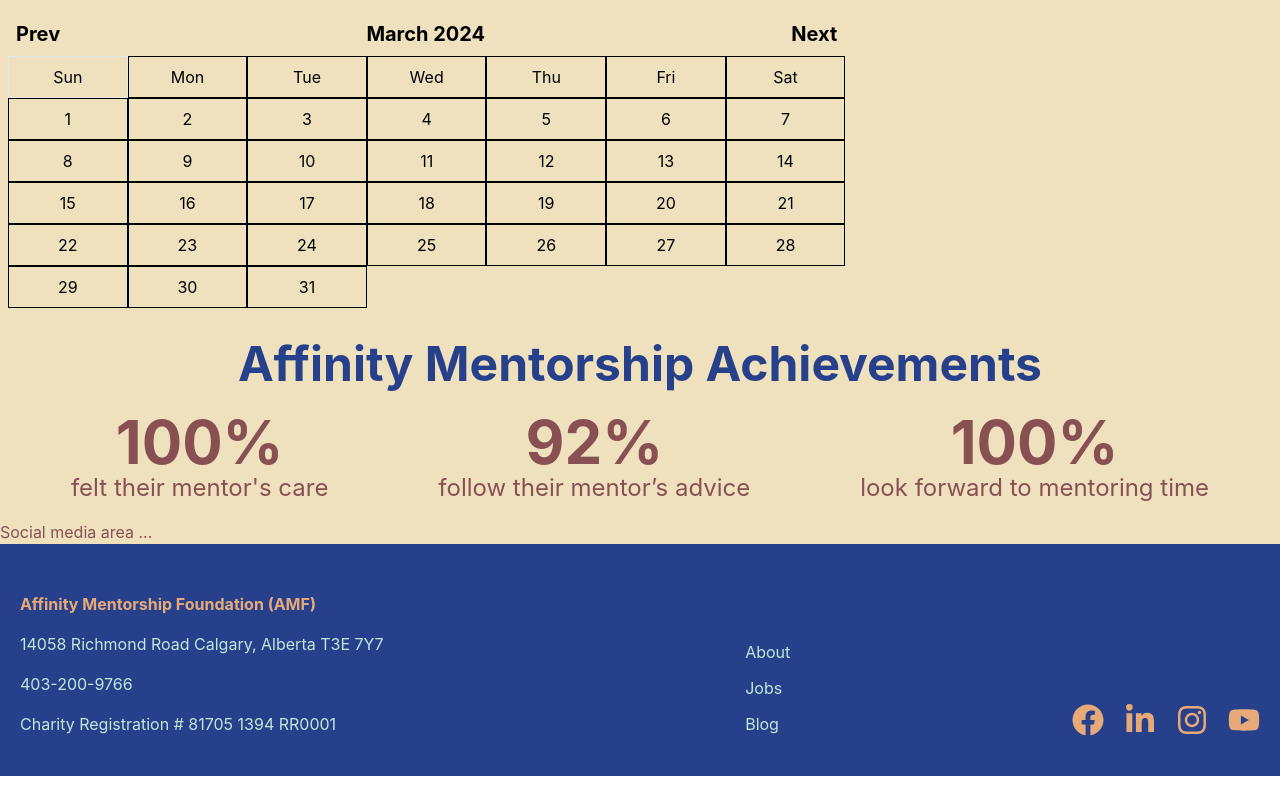
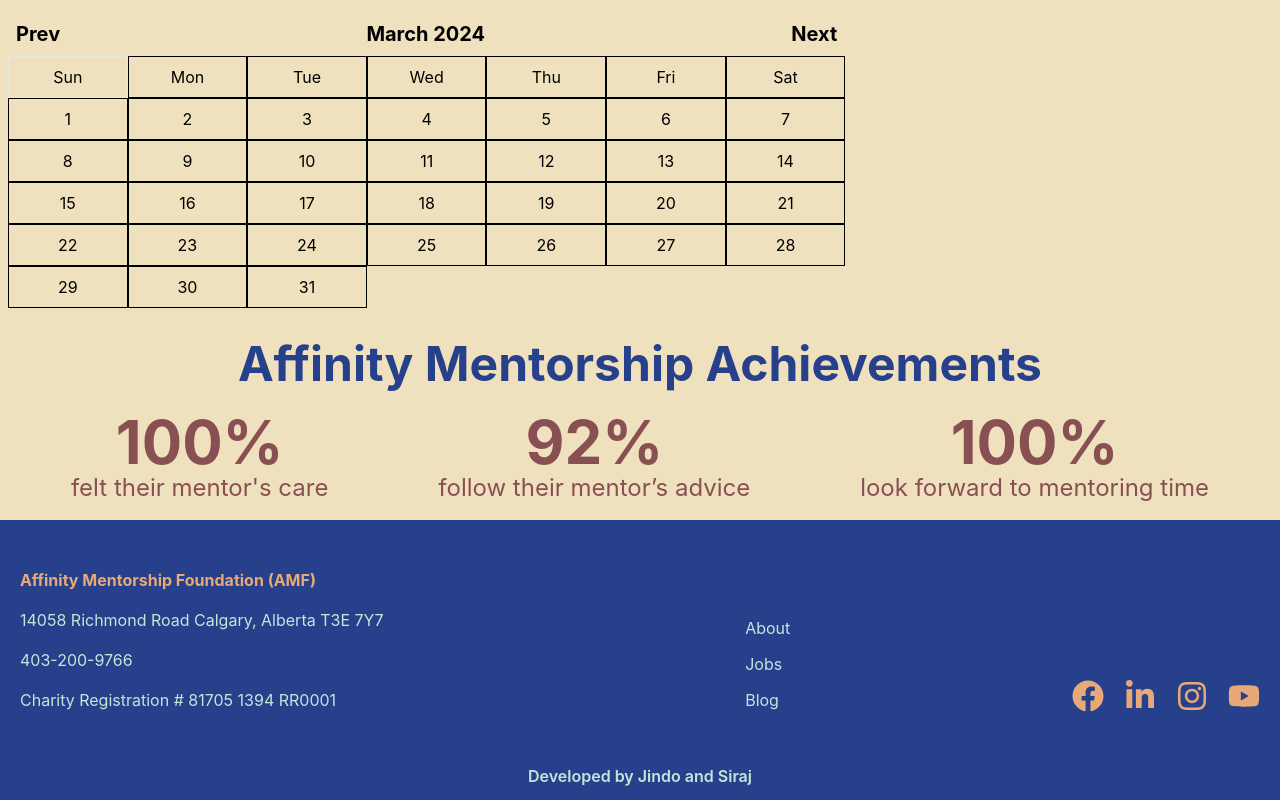
Before and after one commit to SJ-WJ/affinity-website-project, a React (Create React App) app in the folder my-app/: page / in a window 1280 px wide. Shown: the part 1014-1814 px from the top of the page. Before the commit the page ends 1790 px from the top, so only its background shows below. Built offline with nearby package versions, Linux system fonts and the light colour scheme.

Commit message:
Update Mainpage and Footer

```diff
--- a/my-app/src/Components/Pages/MainPage/MainPage.tsx
+++ b/my-app/src/Components/Pages/MainPage/MainPage.tsx
@@ -5,7 +5,6 @@
 import SiteIntro from "./Sections/SiteIntro";
 import StayUpToDate from "./Sections/StayUpToDate";
 import Achievements from "./Sections/Achievements";
-import SocialMedia from "./Sections/SocialMedia";
 
 const MainPage: React.FC = () => {
   return (
@@ -28,7 +27,6 @@
         {/* <section className="social-media">
           <h2>Social media area</h2>
         </section> */}
-        <SocialMedia />
       </main>
       <Footer />
     </div>
--- a/my-app/src/Components/Pages/MainPage/Sections/SocialMedia.tsx
+++ /dev/null
@@ -1,11 +0,0 @@
-import React from "react";
-
-const SocialMedia: React.FC = () => {
-  return (
-    <div className="bg-dutch-wine text-rose-taupe">
-      Social media area ...
-    </div>
-  );
-};
-
-export default SocialMedia;
--- a/my-app/src/Components/Shared/Footer/Footer.tsx
+++ b/my-app/src/Components/Shared/Footer/Footer.tsx
@@ -40,6 +40,9 @@
         </div>
 
       </div>
+      <div className="flex place-content-center p-3 pb-3 font-semibold text-mint-green">
+        Developed by Jindo and Siraj
+      </div>
     </footer>
   );
 };
```
